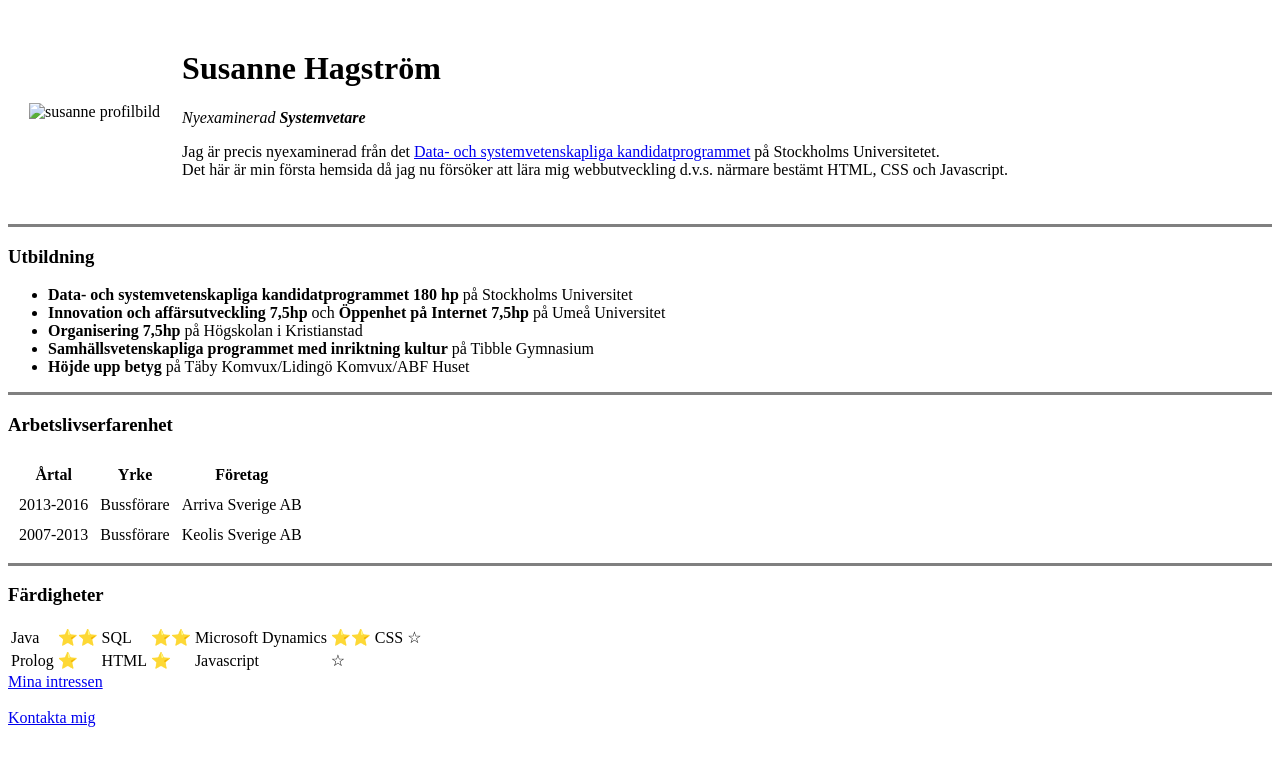
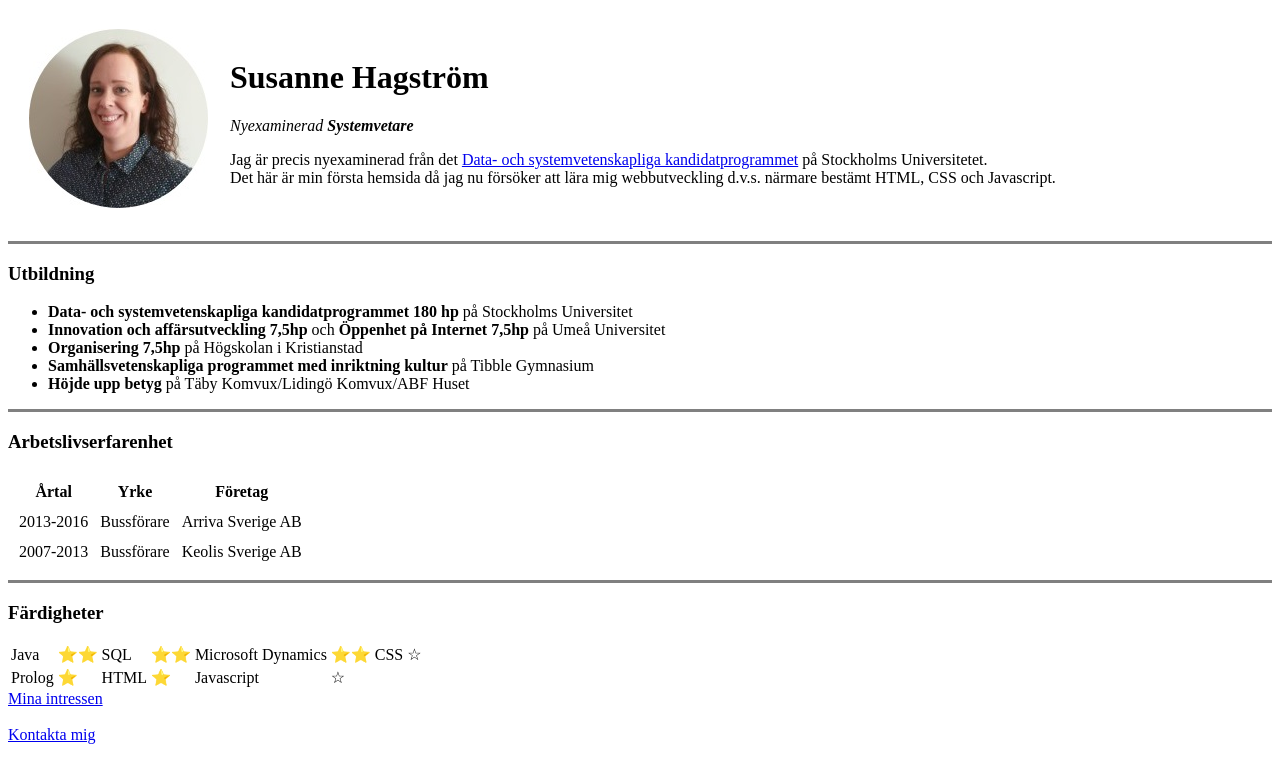
Before and after one commit to suselisan/cv, a plain HTML site: page index.html in a window 1280 px wide. Drawn offline with Linux system fonts and the light colour scheme; files whose address does not match are found by name.

Commit message:
Update index.html

```diff
--- a/index.html
+++ b/index.html
@@ -9,7 +9,7 @@
 <body>
   <table cellspacing="20">
     <tr>
-      <td><img src="C:\Users\susel\OneDrive\Web development\Project folder\HTML - Personal site\Bilder\sus.png" alt="susanne profilbild" /></td>
+      <td><img src="C:\Users\susel\OneDrive\Web development\Project folder\HTML - Personal site\Bilder\sus.jpg" alt="susanne profilbild" /></td>
       <td>
         <h1>Susanne Hagström</h1>
         <p><em>Nyexaminerad <Strong>Systemvetare</Strong></em></p>
```
